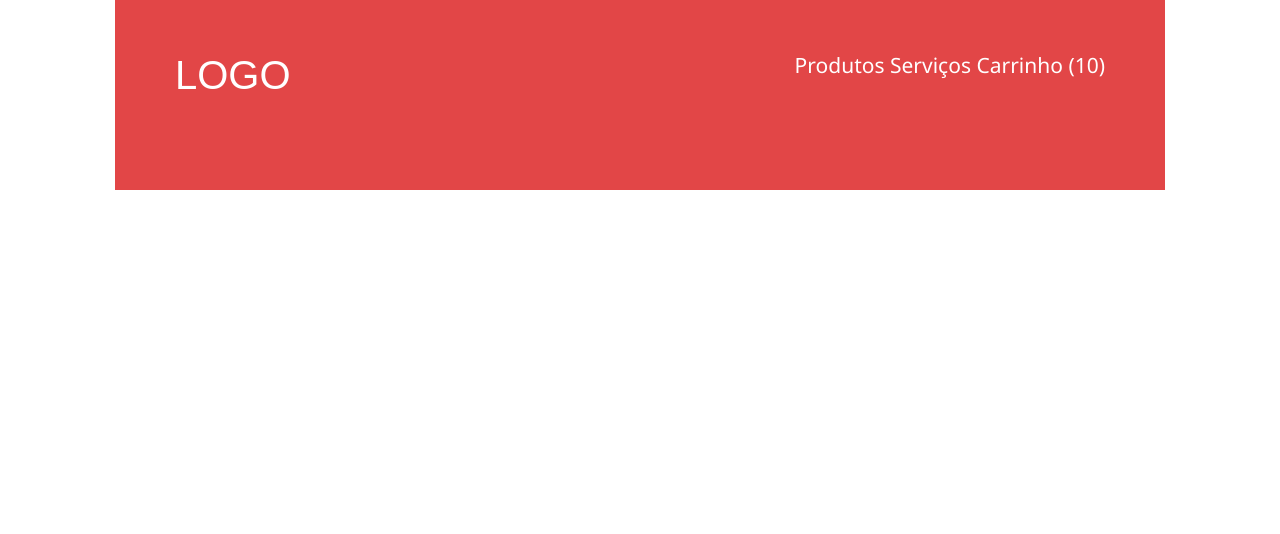
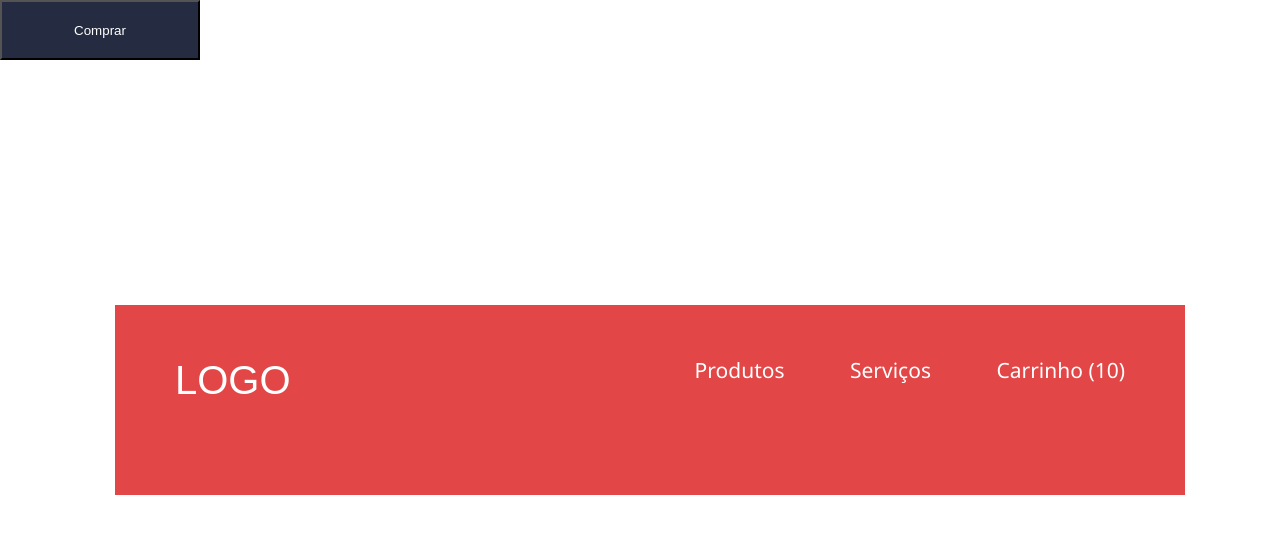
Before and after one commit to ofelipegodinho/do-front-ao-end, a plain HTML site: page projetos/loja-fone/index.html in a window 1280 px wide. Drawn offline with Linux system fonts and the light colour scheme.

Commit message:
Solucao dos desafios do modulo 003

```diff
--- /dev/null
+++ b/projetos/loja-fone/css/global.css
@@ -0,0 +1,5 @@
+html, body {
+    height: 100%;
+    position: relative;
+    width: 100%;
+}
--- a/projetos/loja-fone/css/header.css
+++ b/projetos/loja-fone/css/header.css
@@ -4,6 +4,10 @@ header {
     margin: 0 115px;
     overflow: hidden;
     padding: 55px 60px 95px;
+    position: absolute;
+    top: 50%;
+    transform: translateY(-50%);
+    width: calc(100vw - 330px);
 }
 
 h1 {
@@ -20,5 +24,13 @@ nav {
 
 a {
     color: inherit;
+    margin-left: 60px;
     text-decoration: none;
 }
+
+button {
+    background-color: #252c41;
+    color: #fff;
+    height: 60px;
+    width: 200px;;
+}
--- a/projetos/loja-fone/index.html
+++ b/projetos/loja-fone/index.html
@@ -8,6 +8,7 @@
     <link href="https://fonts.googleapis.com/css2?family=Roboto:wght@300;400;700&display=swap" rel="stylesheet">
 
     <link rel="stylesheet" href="css/reset.css">
+    <link rel="stylesheet" href="css/global.css">
     <link rel="stylesheet" href="css/header.css">
 </head>
 
@@ -22,6 +23,8 @@
         </nav>
     </header>
 
+    <button type="button">Comprar</button>
+
 </body>
 
 </html>
```
Also changed, not shown: 1 other file.
